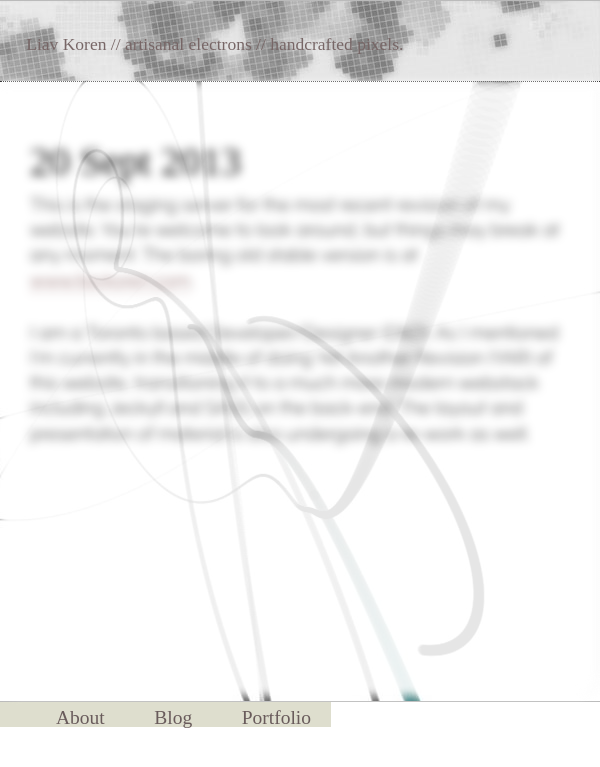
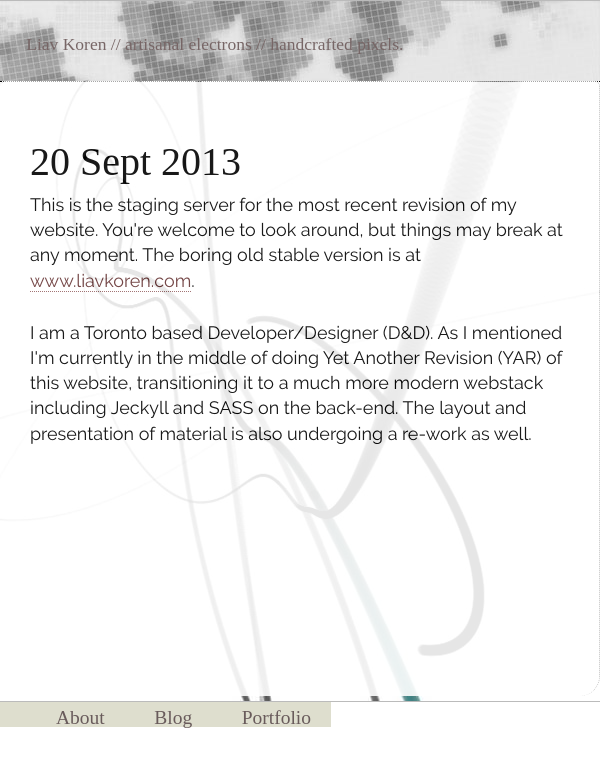
Before and after one commit to Lkoren/lkoren.github.io, a Jekyll site: the page built from index.html, in a window 600 px wide. Shown: the top 767 px of the page. Built offline with Jekyll 4.4.1, drawn with Linux system fonts in a browser that asks for light colours; some web fonts are replaced; Markdown is read by kramdown in place of the engine named in the settings.

Commit message:
Blurred background for tablet format and font style changes correctly.

```diff
--- a/css/liavkoren.css
+++ b/css/liavkoren.css
@@ -173,6 +173,13 @@
       height: 25px;
       padding-top: 6px;
       background-color: #f8f8f8; }
+      .nav-bar a:hover:first-child {
+        -webkit-border-radius: 30px 0px 0px 0px;
+        /* Firefox 1-3.6 */
+        -moz-border-radius: 30px 0px 0px 0px;
+        /* Opera 10.5, IE 9, Safari 5, Chrome, Firefox 4, iOS 4, Android 2.1+ */
+        border-radius: 30px 0px 0px 0px;
+        background-clip: padding-box; }
     .nav-bar a:first-child {
       padding-left: 30px; }
 
@@ -180,6 +187,8 @@
 @media screen and (max-width: 759px) and (min-width: 520px) {
   body {
     width: 100%; }
+    body p {
+      font-family: 'raleway-regular'; }
 
   .nav-bar {
     display: block;
@@ -216,12 +225,22 @@
     font-size: 1.5em;
     border-bottom: 0; }
 
+  .background_image {
+    background-image: url(../images/index_background_800square_flipped.jpg);
+    background: white top right no-repeat fixed;
+    position: relative;
+    widows: 100%;
+    z-index: 0;
+    -webkit-filter: blur(5px);
+    -moz-filter: blur(5px);
+    -o-filter: blur(5px);
+    -ms-filter: blur(5px);
+    filter: blur(5px); }
+
   .content-container {
     width: 100%;
     margin: auto;
     border: 1px solid;
-    background: white top right no-repeat fixed;
-    background-image: url(../images/index_background_800square_flipped.jpg);
     background-repeat: no-repeat;
     background-attachment: fixed;
     position: relative;
@@ -259,18 +278,20 @@
     padding-bottom: 3%;
     float: none;
     top: 80px;
-    -webkit-filter: blur(5px);
-    -moz-filter: blur(5px);
-    -o-filter: blur(5px);
-    -ms-filter: blur(5px);
-    filter: blur(5px);
-    /*overflow: none;*/ }
+    filter: none;
+    -webkit-filter: blur(0px);
+    -moz-filter: blur(0px);
+    -ms-filter: blur(0px);
+    filter: progid:DXImageTransform.Microsoft.Blur(PixelRadius='0'); }
 
   .titleBar h1 {
     font-size: 1.75em;
     top: 2em;
     left: 1.5em; } }
 @media screen and (max-width: 519px) {
+  body p {
+    font-family: 'raleway-regular'; }
+
   .nav-bar {
     display: block;
     float: left;
```
Also changed, not shown: css/liavkoren.scss (+34 -9 lines).
